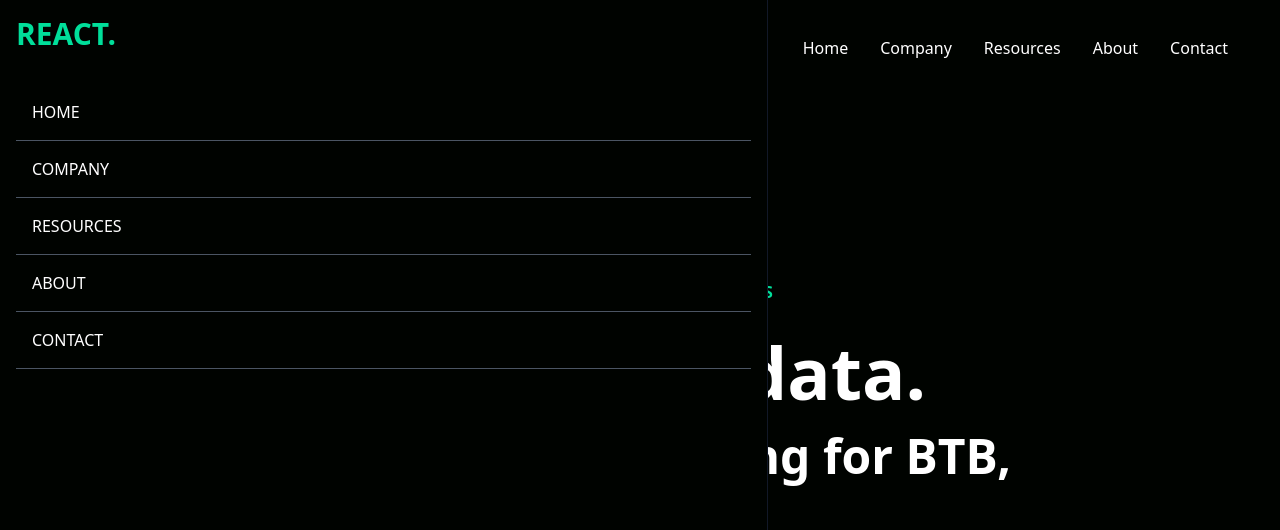
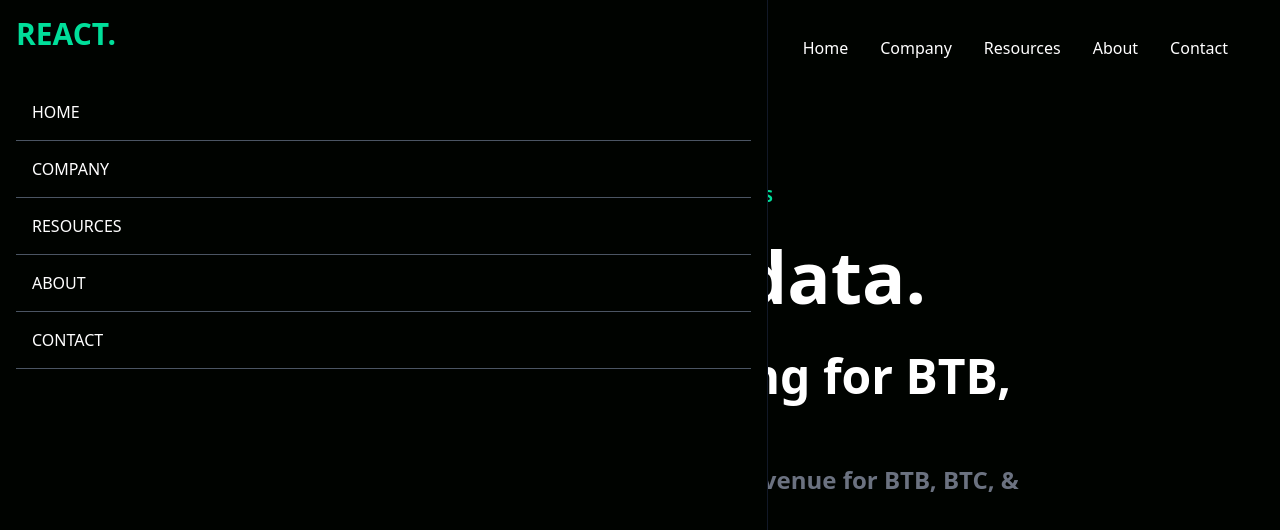
Before and after one commit to gregorybv/grow-with-data, a React (Create React App) app: page / in a window 1280 px wide. Shown: the top 530 px of the page. Built offline with nearby package versions, Linux system fonts and the light colour scheme.

Commit message:
final hero section

```diff
--- a/src/components/Hero.jsx
+++ b/src/components/Hero.jsx
@@ -6,9 +6,13 @@
       <div className='max-w-[800px] mt-[-96px] w-full h-screen mx-auto text-center flex flex-col justify-center'>
         <p className='text-[#00df9a] font-bold p-2'>GROWING WITH DATA ANALYTICS</p>
         <h1 className='md:text-7xl sm:text-6xl text-4xl font-bold md:py-6'>Grow with data.</h1>
-        <div>
-          <p className='md:text-5xl sm:text-4xl text-xl font-bold'>Fast, flexible financing for BTB, BTC, SASS</p>
+        <div className='flex justify-center items-center'>
+          <p className='md:text-5xl sm:text-4xl text-xl font-bold py-4'>Fast, flexible financing for BTB, BTC, SASS</p>
         </div>
+        <p className='md:text-2xl text-xl font-bold text-gray-500'>
+          Monitor your data analytics to increase revenue for BTB, BTC, & SASS platforms.
+        </p>
+     <button className='bg-[#00df9a] w-[200px] rounded-md font-medium my-6 mx-auto py-3 text-black'>Get Started</button>
       </div>
     </div>
   )
```
